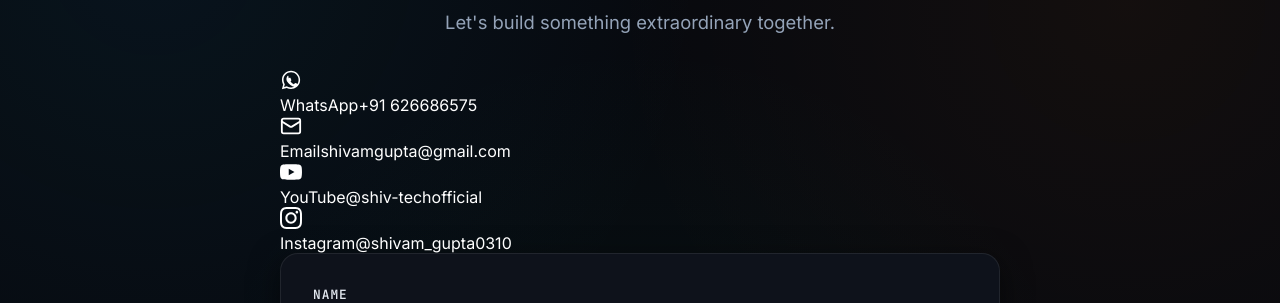
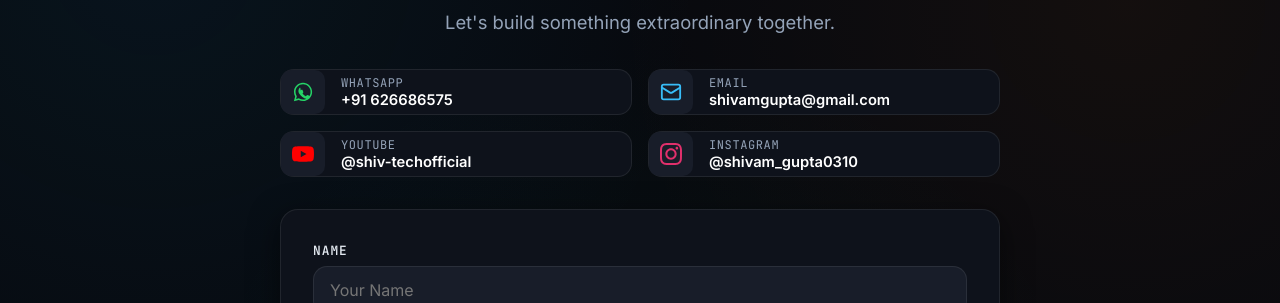
Before and after one commit to shivamgupt-2010/shiv-website, a Next.js app: page /contact in a window 1280 px wide. Shown: the part 172-475 px from the top of the page. Built offline with nearby package versions, Linux system fonts and the light colour scheme; no server answers.

Commit message:
feat: add WhatsApp, YouTube, Instagram and Email contact details and floating chat badge

```diff
--- a/src/app/(public)/contact/page.module.css
+++ b/src/app/(public)/contact/page.module.css
@@ -104,7 +104,107 @@
   transform: translateY(-2px);
 }
 
+.channelsGrid {
+  display: grid;
+  grid-template-columns: repeat(2, 1fr);
+  gap: var(--spacing-4);
+  margin-bottom: var(--spacing-8);
+}
+
+.channelCard {
+  display: flex;
+  align-items: center;
+  gap: var(--spacing-4);
+  padding: var(--spacing-4) var(--spacing-5);
+  background: var(--bg-secondary);
+  border: 1px solid var(--border-color);
+  border-radius: var(--radius-lg);
+  text-decoration: none;
+  transition: all var(--transition-fast);
+}
+
+.channelCard:hover {
+  transform: translateY(-2px);
+  border-color: rgba(255, 255, 255, 0.2);
+}
+
+.channelWhatsApp:hover {
+  border-color: #25d366;
+  box-shadow: 0 4px 20px rgba(37, 211, 102, 0.2);
+}
+
+.channelEmail:hover {
+  border-color: var(--azure);
+  box-shadow: 0 4px 20px rgba(56, 189, 248, 0.2);
+}
+
+.channelYoutube:hover {
+  border-color: #ff0000;
+  box-shadow: 0 4px 20px rgba(255, 0, 0, 0.2);
+}
+
+.channelInstagram:hover {
+  border-color: #e1306c;
+  box-shadow: 0 4px 20px rgba(225, 48, 108, 0.2);
+}
+
+.channelIcon {
+  display: flex;
+  align-items: center;
+  justify-content: center;
+  width: 44px;
+  height: 44px;
+  border-radius: var(--radius-md);
+  background: var(--bg-tertiary);
+  color: var(--white);
+  flex-shrink: 0;
+}
+
+.channelWhatsApp .channelIcon {
+  color: #25d366;
+}
+
+.channelEmail .channelIcon {
+  color: var(--azure);
+}
+
+.channelYoutube .channelIcon {
+  color: #ff0000;
+}
+
+.channelInstagram .channelIcon {
+  color: #e1306c;
+}
+
+.channelInfo {
+  display: flex;
+  flex-direction: column;
+  overflow: hidden;
+}
+
+.channelLabel {
+  font-size: 0.75rem;
+  font-family: var(--font-mono);
+  color: var(--text-secondary);
+  text-transform: uppercase;
+  letter-spacing: 0.05em;
+}
+
+.channelValue {
+  font-size: 0.92rem;
+  font-weight: 600;
+  color: var(--white);
+  white-space: nowrap;
+  overflow: hidden;
+  text-overflow: ellipsis;
+}
+
 @media (max-width: 640px) {
+  .channelsGrid {
+    grid-template-columns: 1fr;
+    gap: var(--spacing-3);
+  }
+
   .form {
     padding: var(--spacing-6);
     gap: var(--spacing-4);
```
